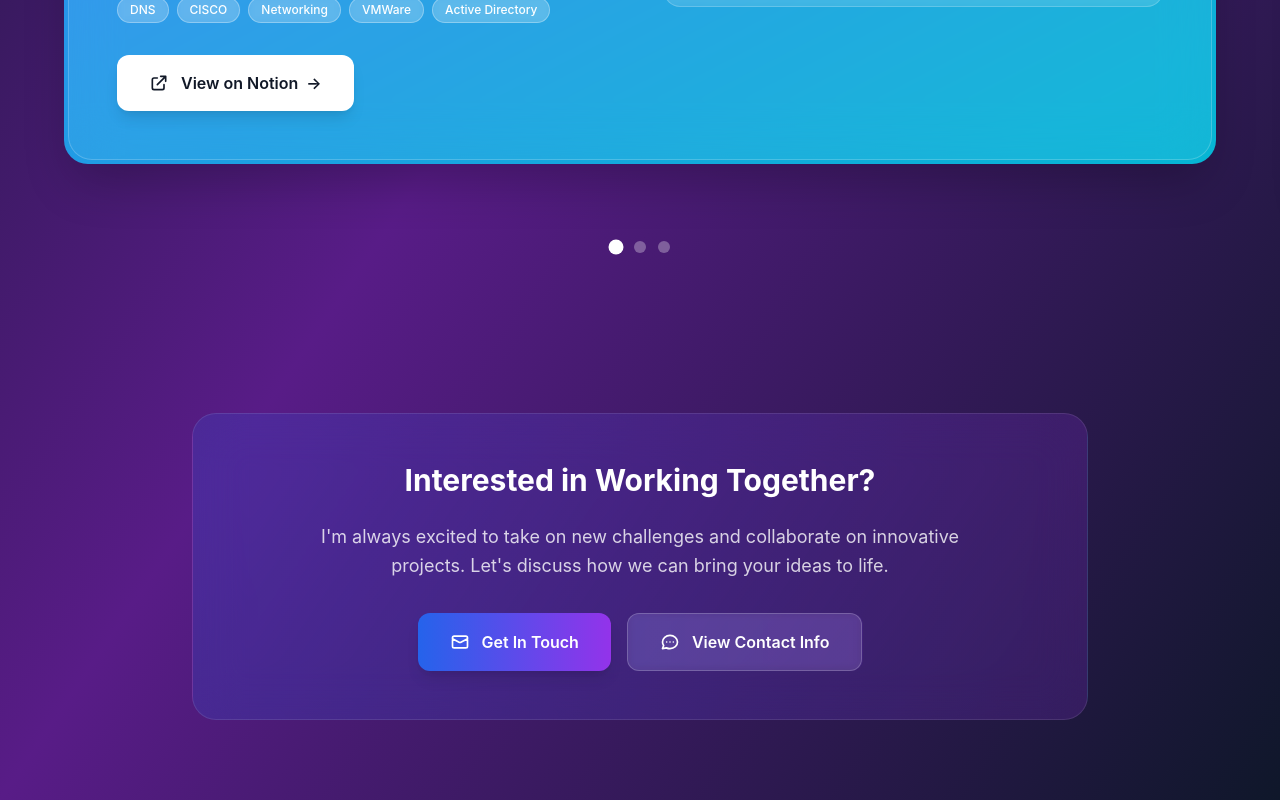
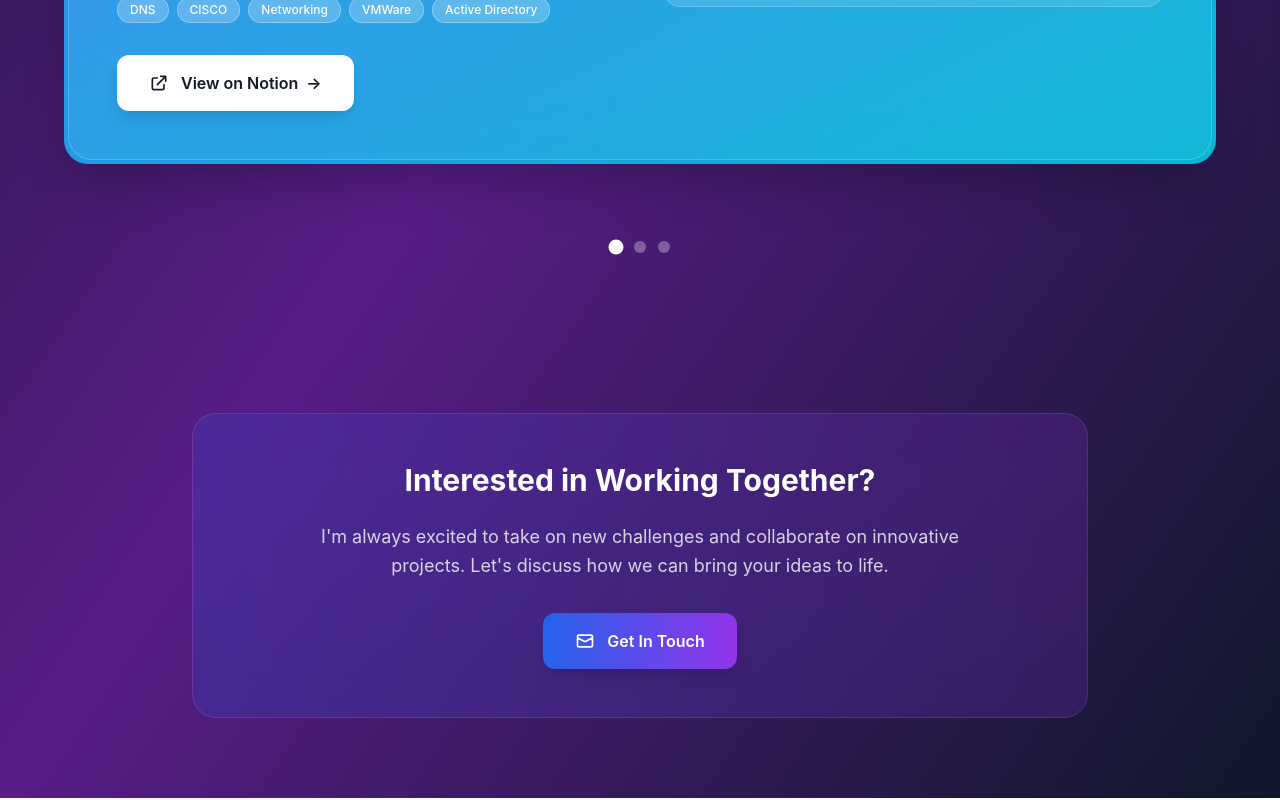
Before and after one commit to JoseOrtizQ/Cloud-Resume-UI, a React (Create React App) app in the folder react-portfolio/: page /projects in a window 1280 px wide. Shown: the part 1089-1889 px from the top of the page. Built offline with nearby package versions, Linux system fonts and the light colour scheme.

Commit message:
Removed 'View Contact Info' button from call-to-action section

```diff
--- a/react-portfolio/src/components/ProjectsPage.js
+++ b/react-portfolio/src/components/ProjectsPage.js
@@ -256,7 +256,7 @@ const AllProjects = () => {
               I'm always excited to take on new challenges and collaborate on innovative projects.
               Let's discuss how we can bring your ideas to life.
             </p>
-            <div className="flex flex-col sm:flex-row gap-4 justify-center">
+            <div className="flex justify-center">
               <a
                 href="mailto:your-email@example.com"
                 className="inline-flex items-center px-8 py-4 bg-gradient-to-r from-blue-600 to-purple-600 text-white font-semibold rounded-xl hover:from-blue-700 hover:to-purple-700 transform hover:scale-105 transition-all duration-300 shadow-lg hover:shadow-xl"
@@ -265,15 +265,6 @@ const AllProjects = () => {
                   <path strokeLinecap="round" strokeLinejoin="round" strokeWidth={2} d="M3 8l7.89 4.26a2 2 0 002.22 0L21 8M5 19h14a2 2 0 002-2V7a2 2 0 00-2-2H5a2 2 0 00-2 2v10a2 2 0 002 2z" />
                 </svg>
                 Get In Touch
-              </a>
-              <a
-                href="#contact"
-                className="inline-flex items-center px-8 py-4 bg-white/10 backdrop-blur-sm text-white font-semibold rounded-xl border border-white/20 hover:bg-white/20 transition-all duration-300"
-              >
-                <svg className="w-5 h-5 mr-3" fill="none" stroke="currentColor" viewBox="0 0 24 24">
-                  <path strokeLinecap="round" strokeLinejoin="round" strokeWidth={2} d="M8 12h.01M12 12h.01M16 12h.01M21 12c0 4.418-4.03 8-9 8a9.863 9.863 0 01-4.255-.949L3 20l1.395-3.72C3.512 15.042 3 13.574 3 12c0-4.418 4.03-8 9-8s9 3.582 9 8z" />
-                </svg>
-                View Contact Info
               </a>
             </div>
           </div>
```
